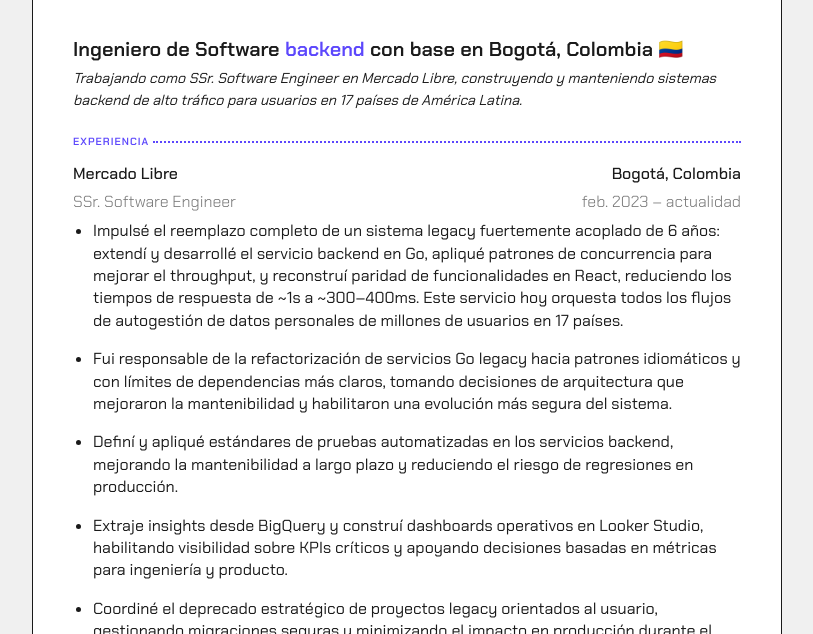
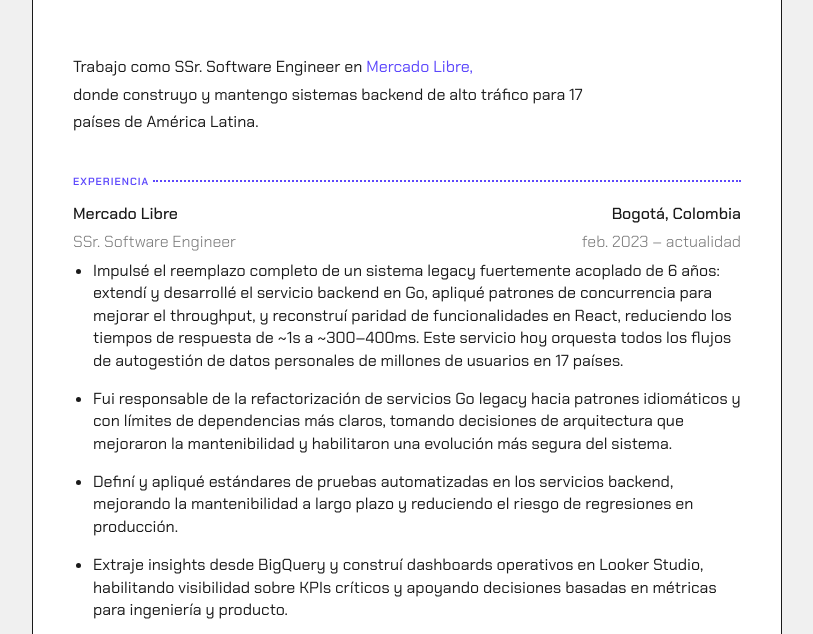
Before and after one commit to mondracode/mondracode.github.io, an Astro site: page / in a window 1280 px wide. Shown: the part 136-770 px from the top of the page, without its empty margins (233-1046 px from the left). Built offline with nearby package versions, Linux system fonts and the light colour scheme; Astro itself is replaced by a stand-in of ours.

Commit message:
enhancement: Improve summary

```diff
--- a/src/content/es/summary.json
+++ b/src/content/es/summary.json
@@ -1,8 +1,7 @@
 {
-  "lead": {
-    "before": "Ingeniero de Software ",
-    "emphasis": "backend",
-    "after": " con base en Bogotá, Colombia 🇨🇴"
-  },
-  "body": "Trabajando como SSr. Software Engineer en Mercado Libre, construyendo y manteniendo sistemas backend de alto tráfico para usuarios en 17 países de América Latina."
+  "body": {
+    "before": "Trabajo como SSr. Software Engineer en ",
+    "emphasis": "Mercado Libre, ",
+    "after": "donde construyo y mantengo sistemas backend de alto tráfico para 17 países de América Latina."
+  }
 }
--- a/src/pages/index.astro
+++ b/src/pages/index.astro
@@ -25,12 +25,9 @@
     </header>
 
     <div class="summary">
-        <p class="summary-lead">
-            {summary.lead.before}<span class="summary-em"
-                >{summary.lead.emphasis}</span
-            >{summary.lead.after}
+        <p class="summary-body">
+            {summary.body.before}<span class="summary-em">{summary.body.emphasis}</span><br class="summary-break" />{summary.body.after}
         </p>
-        <p class="summary-body">{summary.body}</p>
     </div>
 
     <History src={work} />
@@ -40,26 +37,35 @@
 
 <style>
     .summary {
-        padding: 1rem 0 1.5rem;
+        padding: 2rem 0 2.5rem;
         display: flex;
         flex-direction: column;
-        gap: 0.35rem;
+        gap: 0.6rem;
     }
 
-    .summary-lead {
-        font-weight: 550;
-        font-size: 1.25rem;
+    .summary-body {
+        font-size: 1rem;
+        line-height: 1.7;
         color: var(--color-text);
+    }
+
+    @media (min-width: 721px) {
+        .summary-body {
+            max-width: 52ch;
+        }
+    }
+
+    .summary-break {
+        display: none;
+    }
+
+    @media (min-width: 721px) {
+        .summary-break {
+            display: block;
+        }
     }
 
     .summary-em {
         color: var(--color-accent);
     }
-
-    .summary-body {
-        line-height: 1.5;
-        font-size: 0.9rem;
-        color: var(--color-text);
-        font-style: italic;
-    }
 </style>
```
